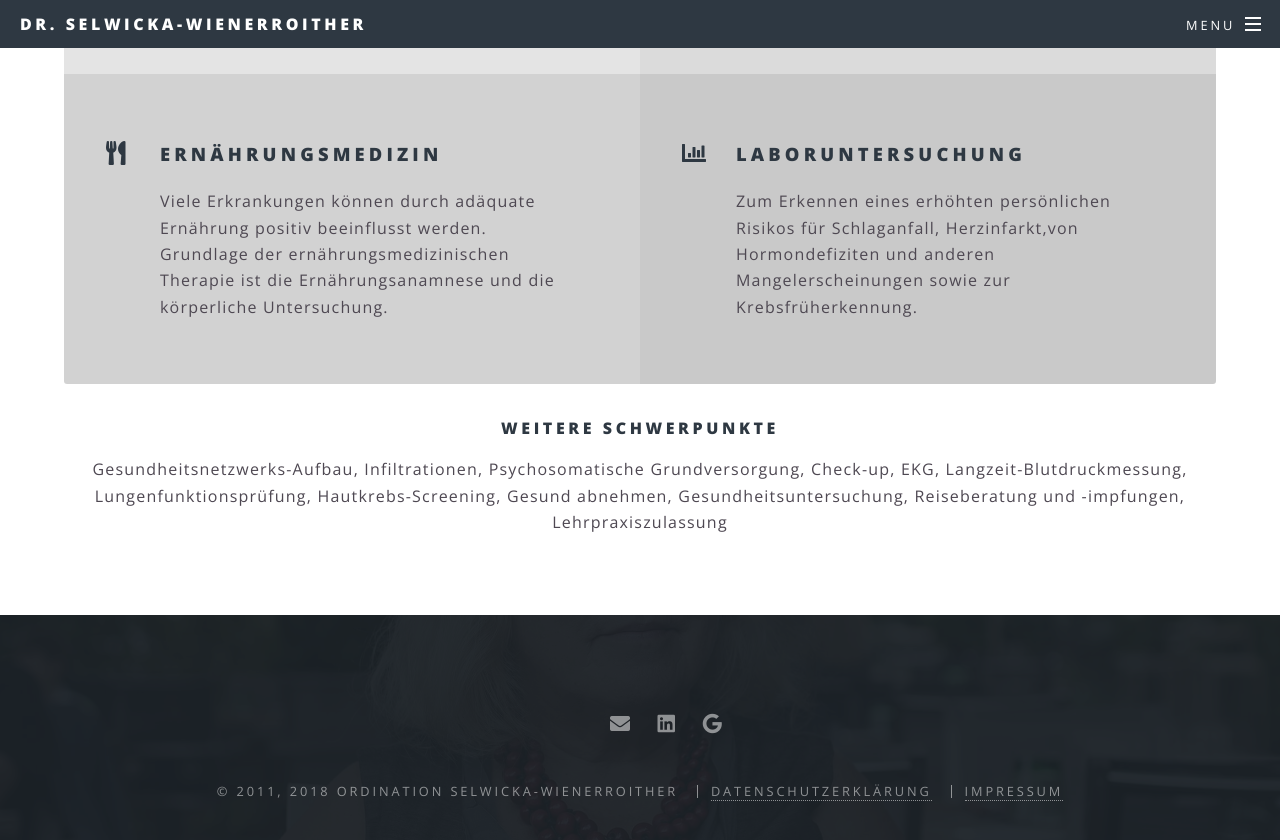
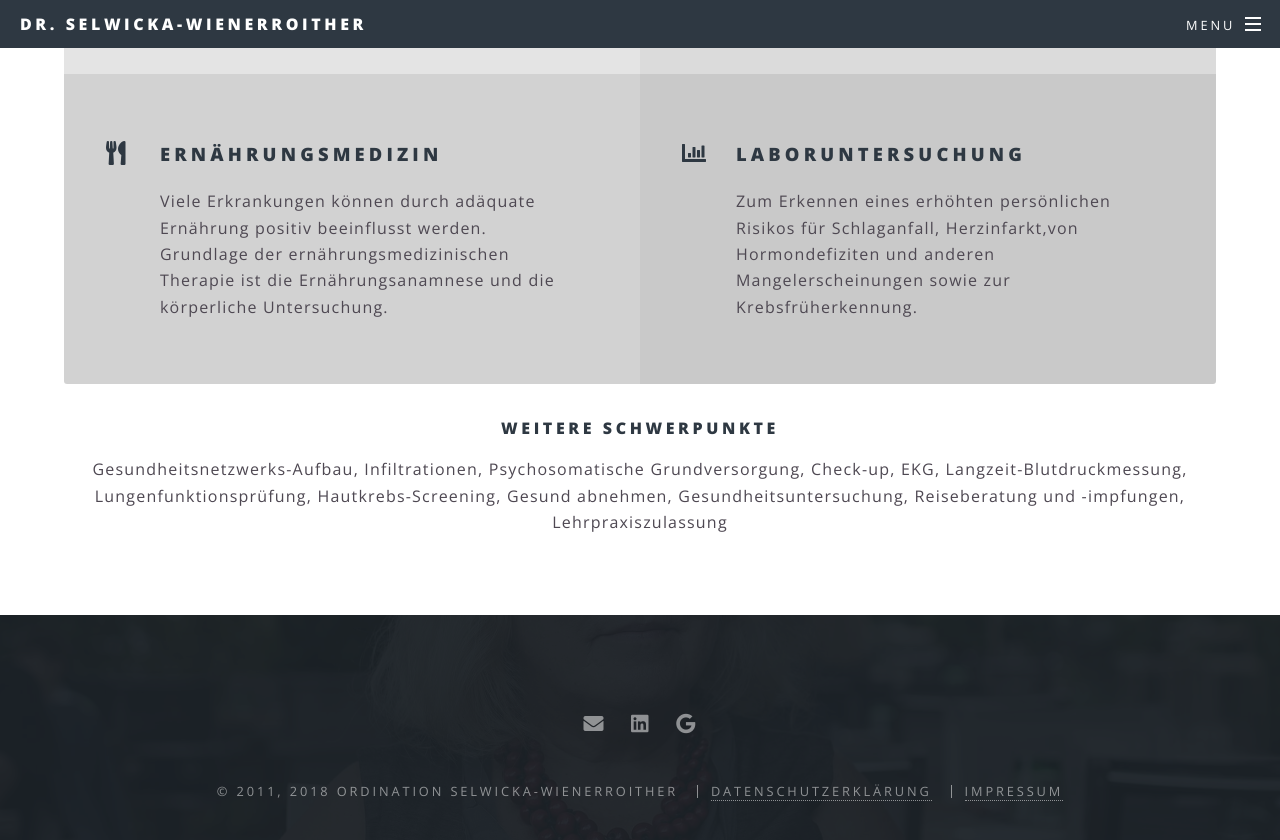
Before and after one commit to patrickfav/website-dr-sel, a Jekyll site: the page built from page_index.html, in a window 1280 px wide and 900 px high, scrolled down 3373 px. Shown: the top 840 px of the window. Built offline with Jekyll 4.4.1, drawn with Linux system fonts in a browser that asks for light colours.

Commit message:
Fix creating incorrect footer

```diff
--- a/_config.yml
+++ b/_config.yml
@@ -38,19 +38,21 @@
   name: Beate Selwicka-Wienerroither
   links:
     - https://www.linkedin.com/in/beate-selwicka-wienerroither-b5083281/
+
+theme_social:
   email: /kontakt/
   linkedin: https://www.linkedin.com/in/beate-selwicka-wienerroither-b5083281/
   google: https://www.google.at/maps/place/Dr.+Selwicka-Wienerroither/@48.2435459,16.3244421,15z/data=!4m2!3m1!1s0x0:0xa2b1b4659139977a?sa=X&ved=0ahUKEwi9mIPUva_bAhUEfMAKHV6ADHwQ_BIIeTAK
   #twitter: https://twitter.com/<username>
 
 jekyll-minifier:
-  preserve_php: true                # Default: false
+  preserve_php: false                # Default: false
   remove_spaces_inside_tags: true   # Default: true
   remove_multi_spaces: true         # Default: true
   remove_comments: true             # Default: true
   remove_intertag_spaces: true      # Default: false
   remove_quotes: true              # Default: false
-  compress_css: true                # Default: true
+  compress_css: false                # Default: true
   compress_javascript: false         # Default: true
   simple_doctype: false             # Default: false
   remove_script_attributes: false   # Default: false
--- a/_includes/footer.html
+++ b/_includes/footer.html
@@ -1,7 +1,7 @@
 <!-- Footer -->
 <footer id="footer">
   <ul class="icons">
-    {% for socloc in site.social %}
+    {% for socloc in site.theme_social %}
     {% if socloc[1] %}
     {% if socloc[0] == 'email' %}
     <li><a href="{{ socloc[1] }}" class="icon-footer fas fa-envelope"
@@ -30,5 +30,6 @@
     <a href="https://github.com/patrickfav/website-dr-sel" style="font-size: 0.8em">This site is a development preview</a>
     {% endif %}
   </p>
+
   <span style="display: none">{{ site.time | date_to_rfc822 }} | {% project_version %} | {% project_version commit %}</span>
 </footer>
```
